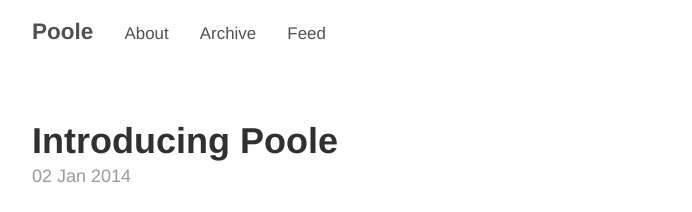
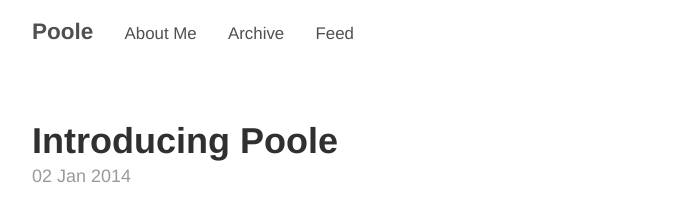
Before and after one commit to TheJcode/TheJcode.github.io, a Jekyll site: the page built from index.html, in a window 1280 px wide. Shown: the top 212 px of the page, without its empty margins (293-985 px from the left). Built offline with Jekyll 4.4.1, drawn with Linux system fonts in a browser that asks for light colours; the list of posts is cut into pages by our own code.

```diff
--- a/_config.yml
+++ b/_config.yml
@@ -30,4 +30,4 @@ github:
   repo:              https://github.com/poole/poole
 
 # This is the list of pages to incldue in the header of the website.
-pages_list:       {'About':'/about','Archive':'/archive','Feed':'/atom.xml'}
+pages_list:       {'About Me':'/about','Archive':'/archive','Feed':'/atom.xml'}
```
